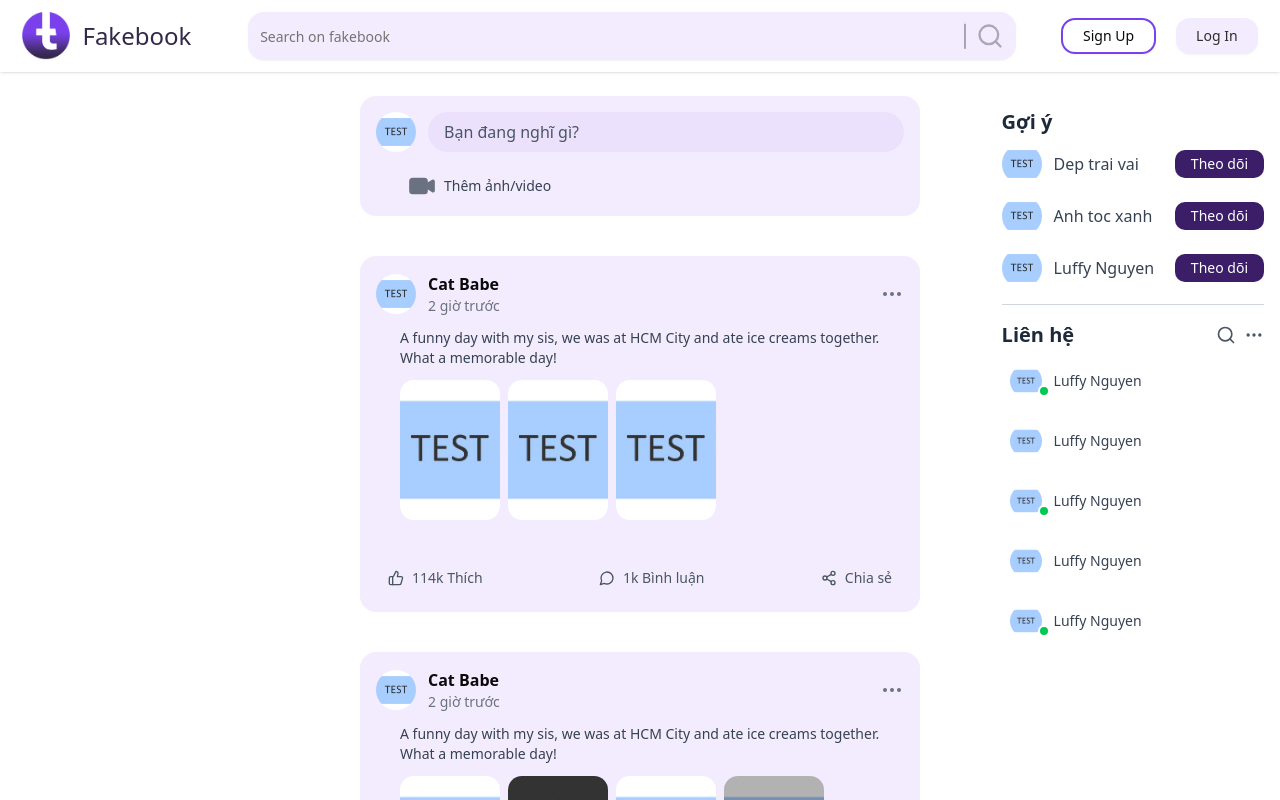
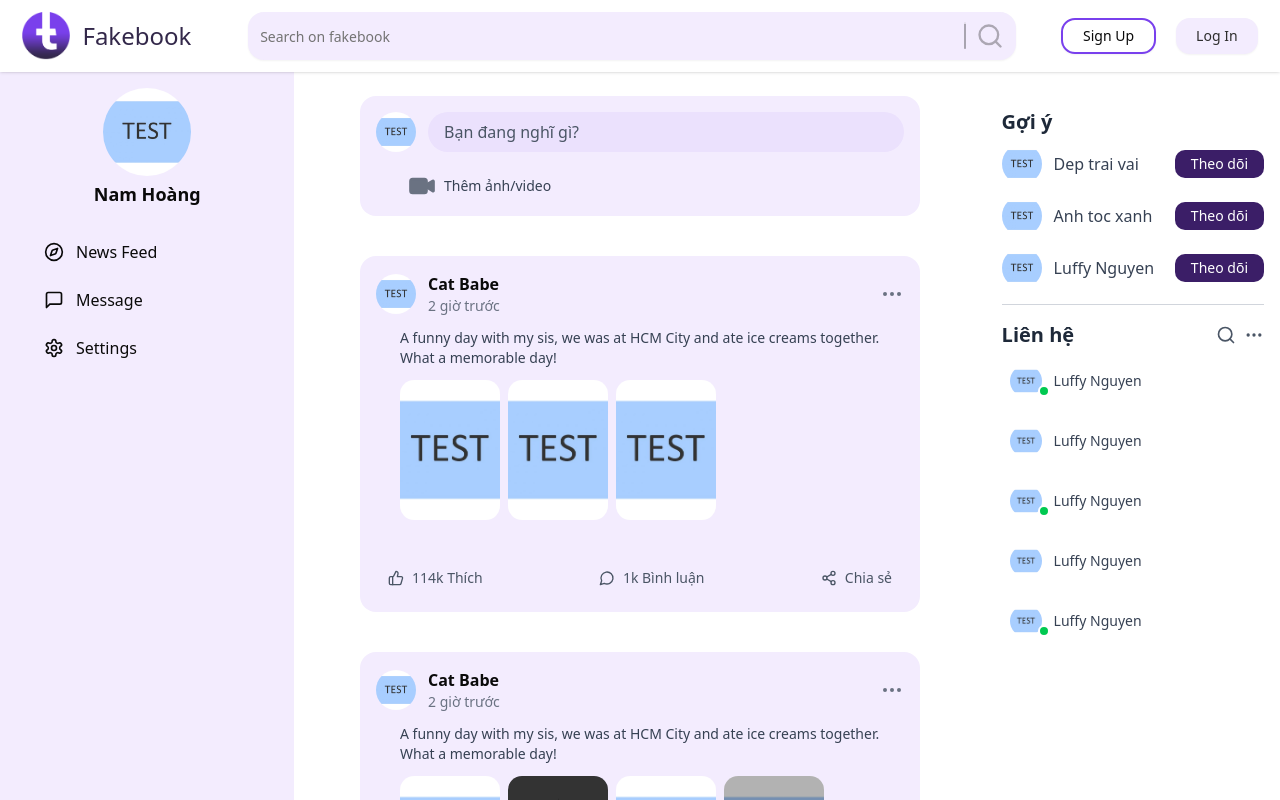
Before and after one commit to hwHoai/fakebook, a React (Vite) app in the folder fe/: page / in a window 1280 px wide. Shown: the top 800 px of the page. Built offline with nearby package versions, Linux system fonts and the light colour scheme; no server answers; grey boxes are pictures that could not be loaded.

Commit message:
Create Sidebar Left

```diff
--- a/fe/src/components/common/PostBox.jsx
+++ b/fe/src/components/common/PostBox.jsx
@@ -1,7 +1,7 @@
 import { useState } from 'react';
 import { Video } from 'lucide-react';
 import { useTranslation } from 'react-i18next';
-import { PostUpload } from './PostUpload';
+import { PostUpload } from '../popup/PostUpload';
 
 export const PostBox = () => {
   const { t } = useTranslation();
--- a/fe/src/components/layout/Header.jsx
+++ b/fe/src/components/layout/Header.jsx
@@ -29,7 +29,7 @@ export const Header = () => {
     });
   }, []);
   return (
-    <div className='h-18 bg-white z-999  fixed right-0 left-0 shadow flex items-center justify-around py-3'>
+    <div className='h-18 bg-white z-1000  fixed right-0 left-0 shadow flex items-center justify-around py-3'>
       <Link to={'/'} className='flex items-center'>
         <img src={icon} alt='logo' height={100} width={100} className='h-12 w-12 grow' />
         <div className='text-2xl px-3 text-center text-accent-light font-medium inline-block'>{BRAND_NAME}</div>
--- a/fe/src/components/layout/SidebarLeft.jsx
+++ b/fe/src/components/layout/SidebarLeft.jsx
@@ -1,3 +1,33 @@
+import { Compass, MessageSquare, Settings } from 'lucide-react';
 export const SidebarLeft = () => {
-  return <div className='fixed z-999 left-0 top-18 h-full w-[23%] bg-[#f3ecfe] p-4'>ALOOOO</div>;
+  return (
+    <div className='fixed z-999 left-0 top-18 h-full w-[23%] bg-[#f3ecfe] p-4'>
+      <div className='flex flex-col items-center justify-center'>
+        <img src='src/assets/img/test.jpg' alt='user_avt' className='rounded-full object-cover w-22 h-22' />
+        <span className='text-lg font-semibold mt-1'>Nam Hoàng</span>
+      </div>
+      <ul className='flex flex-col h-full p-5'>
+        <li>
+          <button className='p-2 cursor-pointer flex items-center gap-3 w-full h-12 text-base   rounded-lg hover:bg-[#33284a] hover:text-white'>
+            <Compass size={20} />
+            News Feed
+          </button>
+        </li>
+
+        <li>
+          <button className='p-2 cursor-pointer flex items-center gap-3 w-full h-12 text-base   rounded-lg hover:bg-[#33284a] hover:text-white'>
+            <MessageSquare size={20} />
+            Message
+          </button>
+        </li>
+
+        <li>
+          <button className='p-2 cursor-pointer flex items-center gap-3 w-full h-12 text-base   rounded-lg hover:bg-[#33284a] hover:text-white'>
+            <Settings size={20} />
+            Settings
+          </button>
+        </li>
+      </ul>
+    </div>
+  );
 };
--- a/fe/src/components/common/PostDetail.jsx
+++ b/fe/src/components/popup/PostDetail.jsx
@@ -1,7 +1,7 @@
-import { Post } from './Post';
+import { Post } from '../common/Post';
 import { X } from 'lucide-react';
-import { CommentBox } from './CommentBox';
-import { Comment } from './Comment';
+import { CommentBox } from '../common/CommentBox';
+import { Comment } from '../common/Comment';
 
 export const PostDetail = ({ post, onClosePostDetail }) => {
   const comments = [
--- a/fe/src/components/common/PostUpload.jsx
+++ b/fe/src/components/popup/PostUpload.jsx
@@ -2,7 +2,7 @@ import { useState } from 'react';
 import { X } from 'lucide-react';
 import { Button } from '@/components/ui/button';
 import { Card, CardContent } from '@/components/ui/card';
-import { MediaUploader } from './MediaUploader';
+import { MediaUploader } from '../common/MediaUploader';
 import { useTranslation } from 'react-i18next';
 
 export const PostUpload = ({ isOpen, onClose }) => {
--- a/fe/src/screen/new_feed/NewFeedPage.jsx
+++ b/fe/src/screen/new_feed/NewFeedPage.jsx
@@ -3,7 +3,8 @@ import { Header } from '../../components/layout/Header';
 import { Post } from '../../components/common/Post.jsx';
 import { PostBox } from '../../components/common/PostBox.jsx';
 import { SidebarRight } from '../../components/layout/SidebarRight.jsx';
-import { PostDetail } from '../../components/common/PostDetail.jsx';
+import { SidebarLeft } from '../../components/layout/SidebarLeft.jsx';
+import { PostDetail } from '../../components/popup/PostDetail.jsx';
 
 export const NewFeedPage = () => {
   const [showPostDetail, setShowPostDetail] = useState(false);
@@ -31,6 +32,7 @@ export const NewFeedPage = () => {
     <div className=''>
       <Header />
       <SidebarRight />
+      <SidebarLeft />
       <div className='flex pt-21 flex-col justify-center items-center w-full'>
         <div className='mt-3'>
           <PostBox />
```
